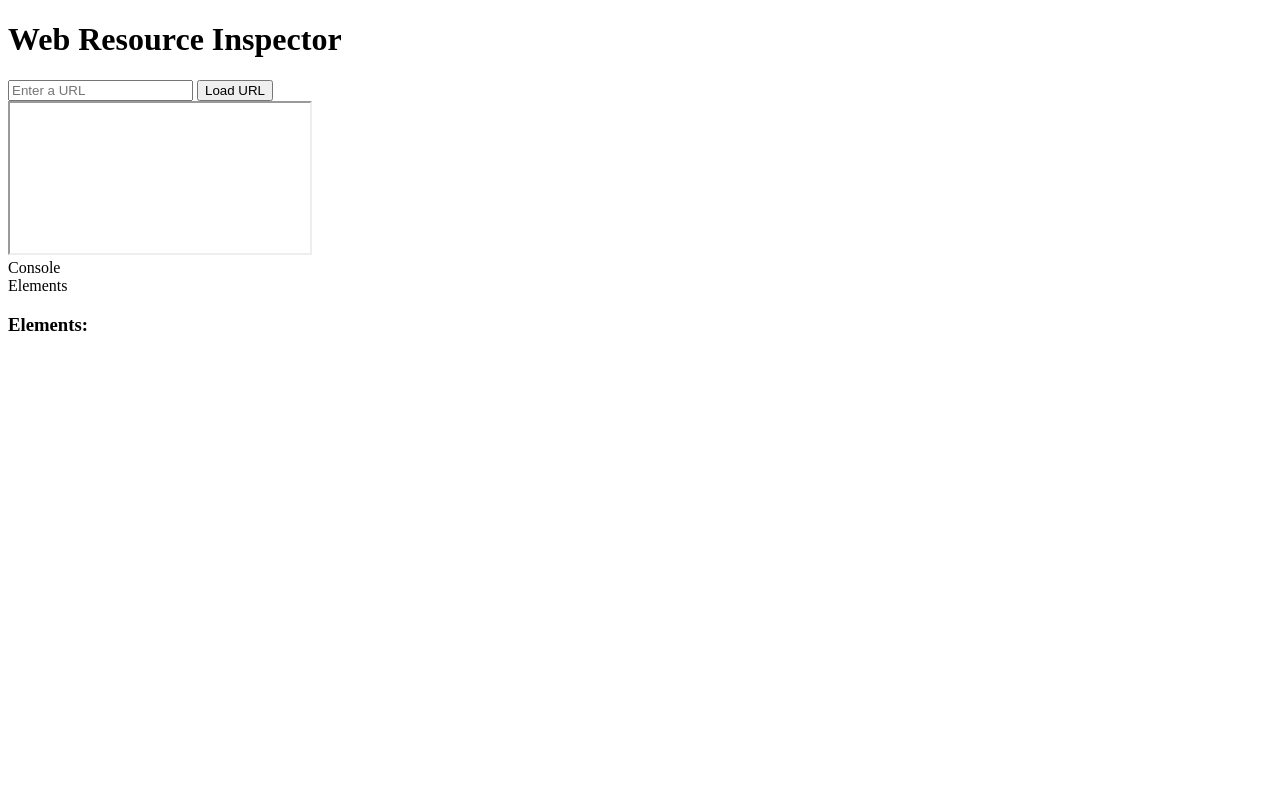
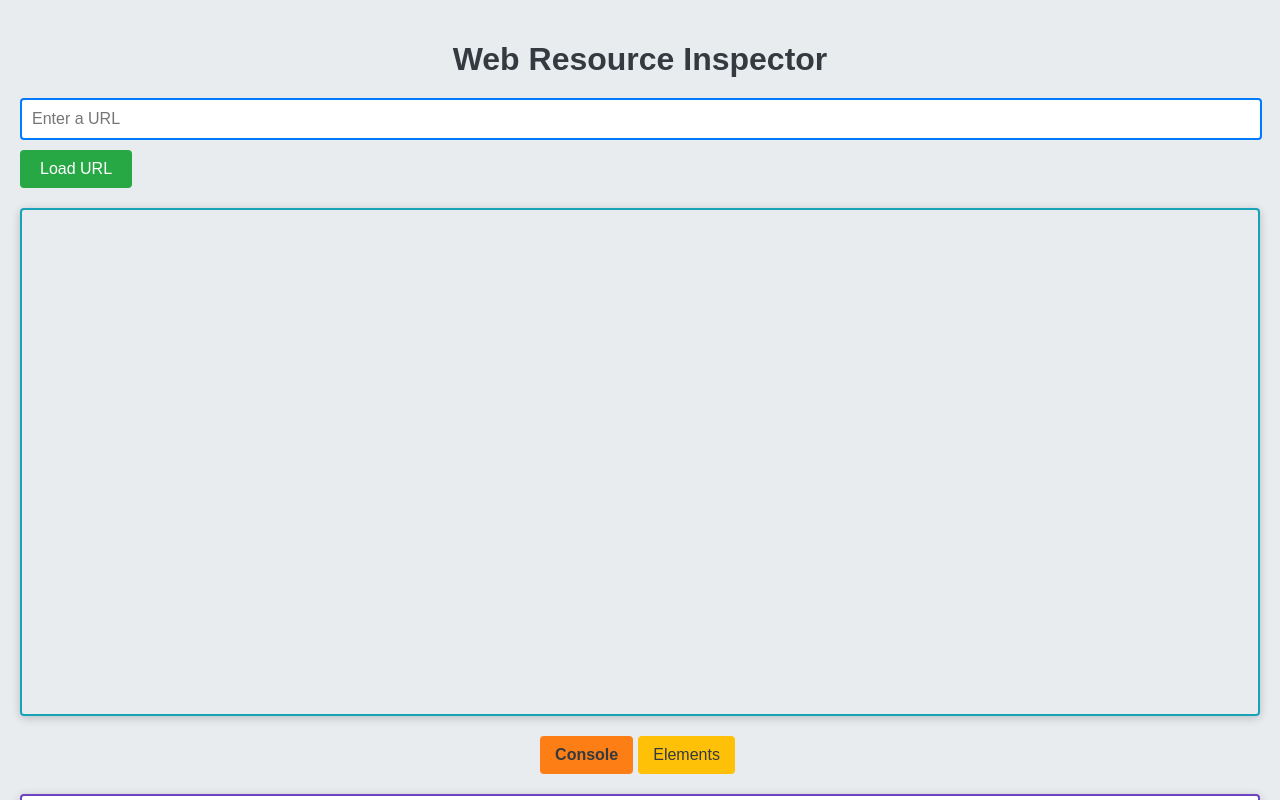
Before and after one commit to wordswordswordsalljustwords/devconsole, a plain HTML site: page index.html in a window 1280 px wide. Shown: the top 800 px of the page. Drawn offline with Linux system fonts and the light colour scheme; files that its build step writes are made by us from their sources; the site is published under a folder, as on GitHub Pages, so addresses that start at the root find nothing.

Commit message:
Update index.html

```diff
--- a/index.html
+++ b/index.html
@@ -4,7 +4,7 @@
     <meta charset="UTF-8">
     <meta name="viewport" content="width=device-width, initial-scale=1.0">
     <title>Web Resource Inspector</title>
-    <link rel="stylesheet" href="/styles.css">
+    <link rel="stylesheet" href="style/styles.css">
 </head>
 <body>
     <h1>Web Resource Inspector</h1>
@@ -28,6 +28,6 @@
         </div>
     </div>
 
-    <script src="/script.js"></script>
+    <script src="script/script.js"></script>
 </body>
 </html>
```
